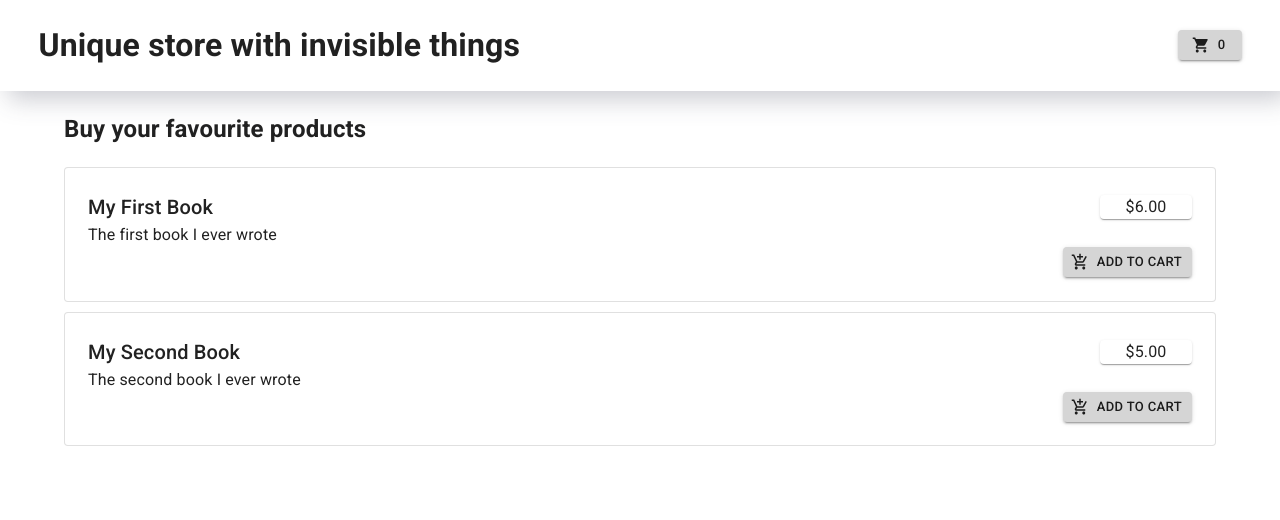
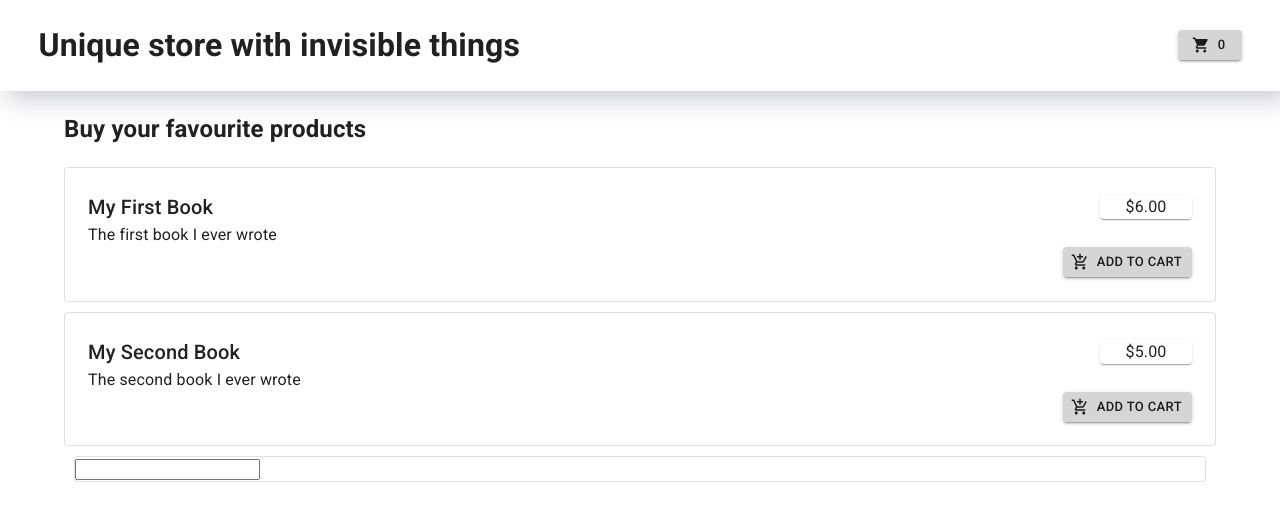
Before and after one commit to OlaFornal/Cart_Redux, a React (Create React App) app: page / in a window 1280 px wide. Shown: the top 520 px of the page. Built offline with nearby package versions, Linux system fonts and the light colour scheme.

Commit message:
adding wish-list with useReducer

```diff
--- a/src/App.js
+++ b/src/App.js
@@ -3,6 +3,7 @@ import MainHeader from "./components/Layout/MainHeader";
 import Products from "./components/Shop/Products";
 import { useSelector } from "react-redux";
 import { Container } from "@mui/material";
+import WishList from "./components/Wishes/WishList";
 
 function App() {
   const showCart = useSelector((state) => state.ui.cartIsVisible);
@@ -12,6 +13,7 @@ function App() {
       <Container fixed>
         {showCart && <Cart />}
         <Products />
+        <WishList />
       </Container>
     </>
   );
--- a/src/components/Cart/CartItem.js
+++ b/src/components/Cart/CartItem.js
@@ -37,13 +37,13 @@ const CartItem = (props) => {
   return (
     <StyledCard>
       <Grid container>
-        <Grid xs={7} md={9}>
+        <Grid item xs={7} md={9}>
           <Typography variant="h6">{title}</Typography>
         </Grid>
-        <Grid xs={2} md={1}>
+        <Grid item xs={2} md={1}>
           ${total.toFixed(2)}
         </Grid>
-        <Grid xs={3} md={2}>
+        <Grid item xs={3} md={2}>
           (${price.toFixed(2)}/item)
         </Grid>
 
--- a/src/components/Shop/ProductItem.js
+++ b/src/components/Shop/ProductItem.js
@@ -41,10 +41,10 @@ const ProductItem = (props) => {
   return (
     <StyledCard variant="outlined" style={{ margin: "0 0 10px 0" }}>
       <StyledGrid container>
-        <Grid item xs={11}>
+        <Grid item xs={10} md={11}>
           <Typography variant="h6">{title}</Typography>
         </Grid>
-        <Grid item xs={1}>
+        <Grid item xs={2} md={1}>
           <PriceCard>${price.toFixed(2)}</PriceCard>
         </Grid>
         <Grid item xs={12}>
--- /dev/null
+++ b/src/components/Wishes/Wish.js
@@ -0,0 +1,28 @@
+import React from "react";
+import { ACTIONS } from "./WishList.js";
+
+const Wish = ({ wish, dispatch }) => {
+  return (
+    <div>
+      <span style={{ color: wish.important ? "#C21E56" : "#000" }}>
+        {wish.name}
+      </span>
+      <button
+        onClick={() =>
+          dispatch({ type: ACTIONS.TOGGLE_WISH, payload: { id: wish.id } })
+        }
+      >
+        Important
+      </button>
+      <button
+        onClick={() =>
+          dispatch({ type: ACTIONS.DELETE_WISH, payload: { id: wish.id } })
+        }
+      >
+        Delete
+      </button>
+    </div>
+  );
+};
+
+export default Wish;
--- /dev/null
+++ b/src/components/Wishes/WishList.js
@@ -0,0 +1,63 @@
+import React, { useState, useReducer } from "react";
+import { Container, Card, toggleButtonClasses } from "@mui/material";
+import { styled } from "@mui/material/styles";
+import { selectionSetMatchesResult } from "@apollo/client/cache/inmemory/helpers";
+import { TornadoSharp } from "@mui/icons-material";
+import Wish from "./Wish";
+
+export const ACTIONS = {
+  ADD_WISH: "add-wish",
+  TOGGLE_WISH: "toggle-wish",
+  DELETE_WISH: "delete-wish",
+};
+
+function reducer(wishes, action) {
+  switch (action.type) {
+    case ACTIONS.ADD_WISH:
+      return [...wishes, newWish(action.payload.name)];
+    case ACTIONS.TOGGLE_WISH:
+      return wishes.map((wish) => {
+        if (wish.id === action.payload.id) {
+          return { ...wish, important: !wish.important };
+        }
+        return wish;
+      });
+    case ACTIONS.DELETE_WISH:
+      return wishes.filter((wish) => wish.id !== action.payload.id);
+      deafult: return wishes;
+  }
+}
+
+function newWish(name) {
+  return { id: Date.now(), name: name, important: false };
+}
+
+const WishList = () => {
+  const [wishes, dispatch] = useReducer(reducer, []);
+  const [name, setName] = useState("");
+
+  function handleSubmit(e) {
+    e.preventDefault();
+    dispatch({ type: ACTIONS.ADD_WISH, payload: { name: name } });
+    setName("");
+  }
+
+  console.log(wishes);
+
+  return (
+    <Card variant="outlined" style={{ margin: "10px" }}>
+      <form onSubmit={handleSubmit}>
+        <input
+          type="text"
+          value={name}
+          onChange={(e) => setName(e.target.value)}
+        />
+      </form>
+      {wishes.map((wish) => {
+        return <Wish key={wish.id} wish={wish} dispatch={dispatch} />;
+      })}
+    </Card>
+  );
+};
+
+export default WishList;
```
